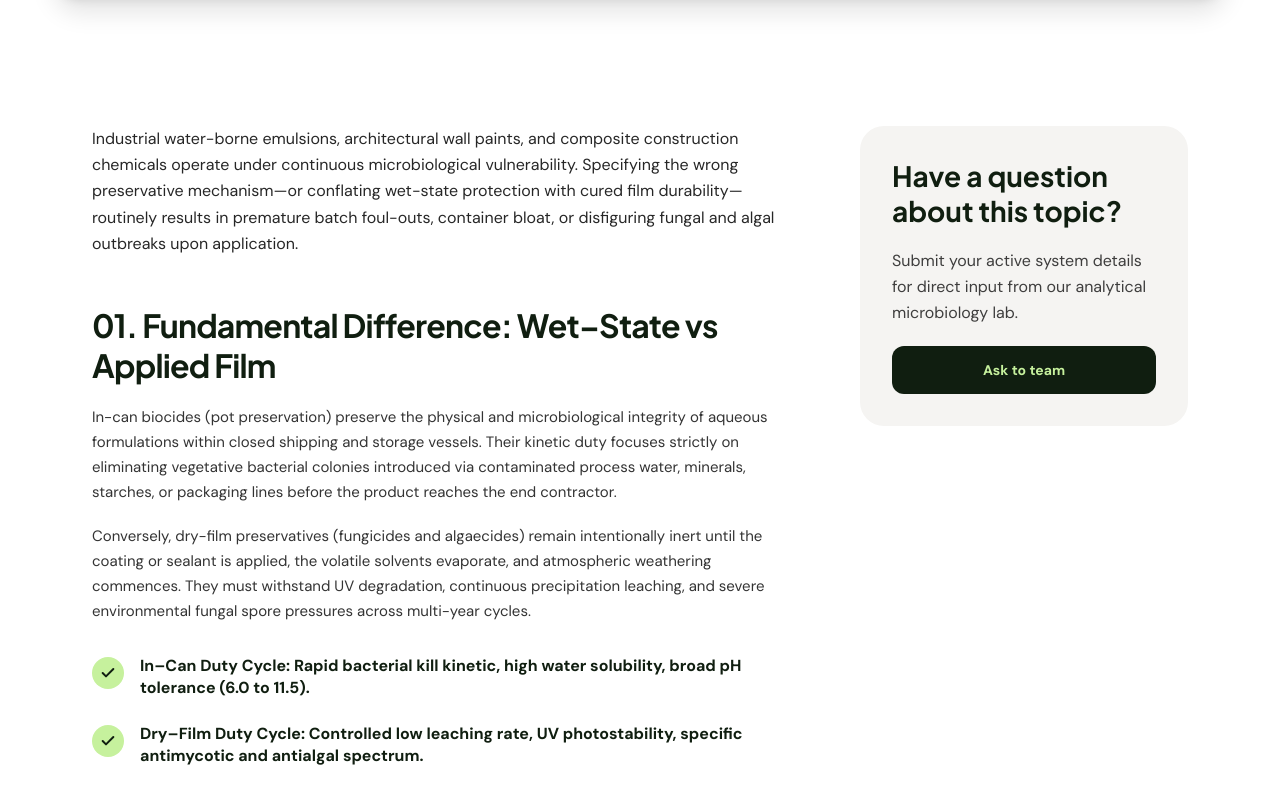
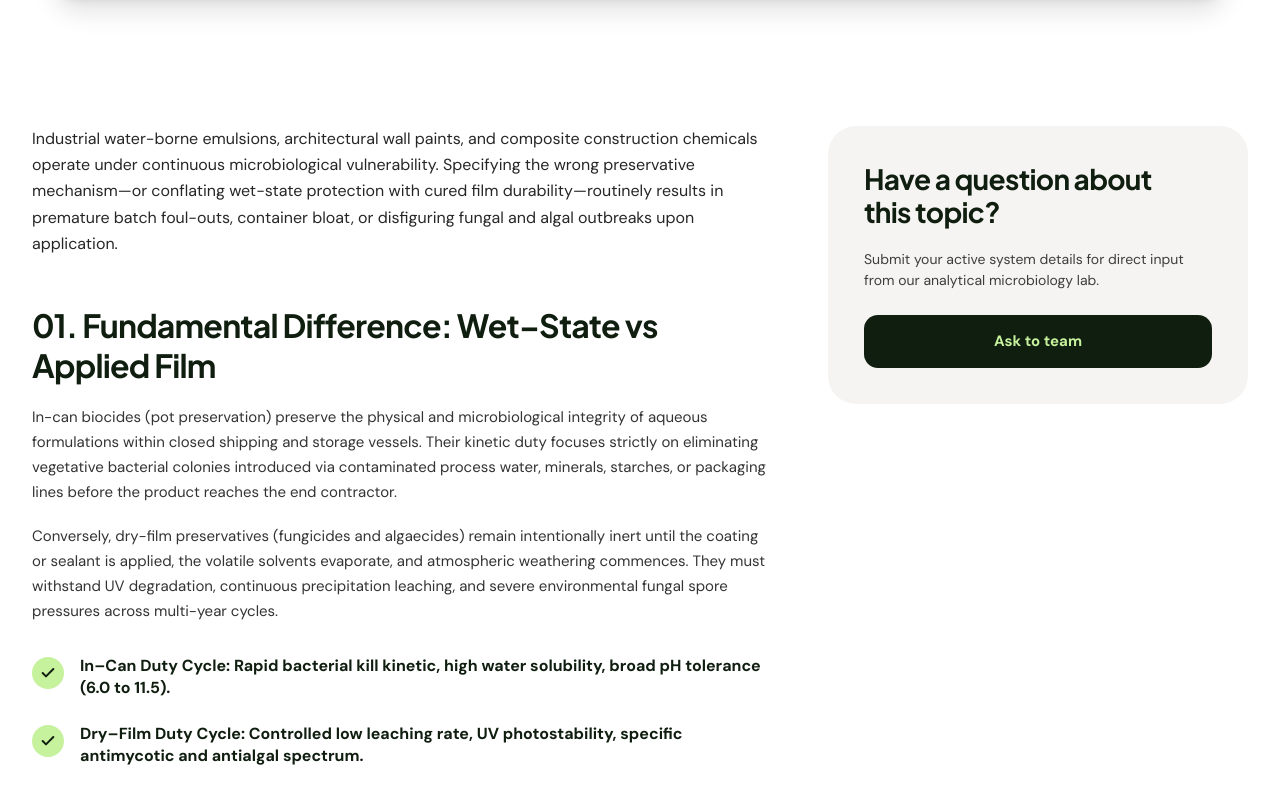
Before and after one commit to thoufeerma/Guardxo, a Next.js app: page /news/choosing-between-in-can-and-dry-film-preservatives in a window 1280 px wide. Shown: the part 1238-2024 px from the top of the page. Built offline with nearby package versions, Linux system fonts and the light colour scheme.

Commit message:
fix(article): align left margin and 'Have a question' card typography and line breaks with Figma

```diff
--- a/src/components/article/ArticleBody.tsx
+++ b/src/components/article/ArticleBody.tsx
@@ -16,10 +16,10 @@ export default function ArticleBody() {
 
   return (
     <section className="w-full bg-white py-12 lg:py-20">
-      <div className="max-w-[1160px] mx-auto px-6 lg:px-8">
-        <div className="grid grid-cols-1 lg:grid-cols-12 gap-10 lg:gap-14 items-start">
-          {/* Main Article Content (8 Cols) */}
-          <article className="lg:col-span-8 flex flex-col gap-12 text-[#101E10]">
+      <div className="max-w-[1360px] mx-auto px-6 lg:px-8">
+        <div className="flex flex-col lg:flex-row items-start justify-between gap-10 lg:gap-12 xl:gap-14">
+          {/* Main Article Content */}
+          <article className="w-full lg:flex-1 max-w-[760px] flex flex-col gap-12 text-[#101E10]">
             {/* Lead Intro Paragraph */}
             <p className="text-[15px] sm:text-[16px] text-black/85 font-normal leading-[1.65]">
               Industrial water-borne emulsions, architectural wall paints, and composite
@@ -32,7 +32,7 @@ export default function ArticleBody() {
             {/* 01. Fundamental Difference */}
             <div id="section-01" className="flex flex-col gap-5 scroll-mt-28">
               <h2 className="text-2xl sm:text-[28px] lg:text-[32px] font-bold text-[#101E10] leading-tight tracking-tight">
-                01. Fundamental Difference: Wet–State vs Applied Film
+                01. Fundamental Difference: Wet–State vs<br className="hidden sm:inline" /> Applied Film
               </h2>
 
               <p className="text-[14px] sm:text-[15px] text-black/80 font-normal leading-[1.65]">
@@ -312,22 +312,21 @@ export default function ArticleBody() {
             </div>
           </article>
 
-          {/* Sticky Sidebar (4 Cols) - "Have a question" card only, no TOC box */}
-          <aside className="lg:col-span-4 lg:sticky lg:top-28 flex flex-col gap-6">
+          {/* Sticky Sidebar (410px width) - "Have a question" card matching Figma */}
+          <aside className="w-full lg:w-[410px] xl:w-[420px] flex-none lg:sticky lg:top-28 flex flex-col gap-6">
             {/* Ask to Team Card matching Figma */}
-            <div className="bg-[#F5F4F2] rounded-[24px] p-6 sm:p-8 flex flex-col gap-5 border-0 shadow-none">
-              <h3 className="text-2xl sm:text-[28px] font-bold text-[#101E10] leading-tight">
-                Have a question about this topic?
+            <div className="bg-[#F5F4F2] rounded-[28px] p-8 sm:p-9 flex flex-col gap-4 sm:gap-5 border-0 shadow-none">
+              <h3 className="text-2xl sm:text-[28px] font-bold text-[#101E10] leading-[1.2] tracking-tight">
+                Have a question about<br className="hidden sm:inline" /> this topic?
               </h3>
 
-              <p className="text-sm sm:text-base text-black/75 font-normal leading-relaxed">
-                Submit your active system details for direct input from our analytical microbiology
-                lab.
+              <p className="text-[14px] text-black/75 font-normal leading-[1.5]">
+                Submit your active system details for direct input<br className="hidden sm:inline" /> from our analytical microbiology lab.
               </p>
 
               <a
                 href="#inquiry"
-                className="w-full inline-flex items-center justify-center bg-[#101E10] hover:bg-[#1c331c] text-[#C6F19D] py-3.5 rounded-xl font-bold text-sm transition-all cursor-pointer active:scale-98"
+                className="w-full inline-flex items-center justify-center bg-[#101E10] hover:bg-[#1c331c] text-[#C6F19D] py-3.5 sm:py-4 rounded-xl sm:rounded-[14px] font-bold text-sm sm:text-[15px] transition-all cursor-pointer active:scale-98 mt-1"
               >
                 Ask to team
               </a>
--- a/src/components/article/ArticleHeader.tsx
+++ b/src/components/article/ArticleHeader.tsx
@@ -27,7 +27,7 @@ export default function ArticleHeader() {
     <section className="w-full bg-white pt-10 pb-8 sm:pt-14 sm:pb-12">
       <div className="max-w-[1520px] mx-auto px-6 lg:px-12 flex flex-col gap-8 sm:gap-10">
         {/* Centered Column with Left and Right Margins matching Figma */}
-        <div className="max-w-[1160px] mx-auto w-full flex flex-col items-start text-left gap-6">
+        <div className="max-w-[1360px] mx-auto w-full flex flex-col items-start text-left gap-6">
           {/* Back Link */}
           <Link
             href="/news"
```
